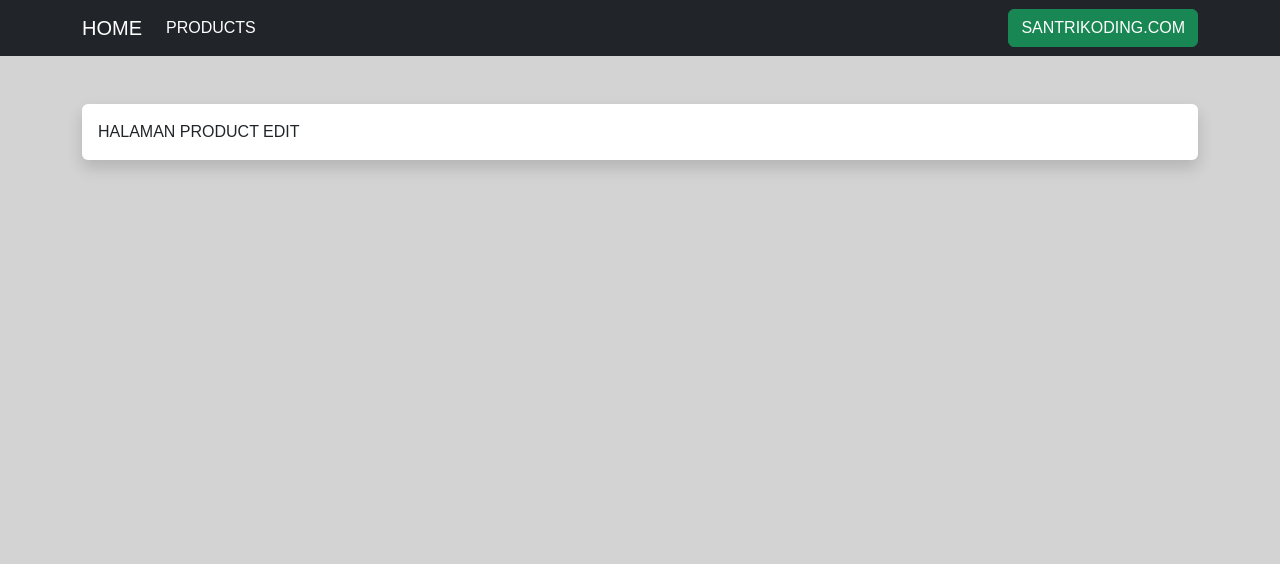
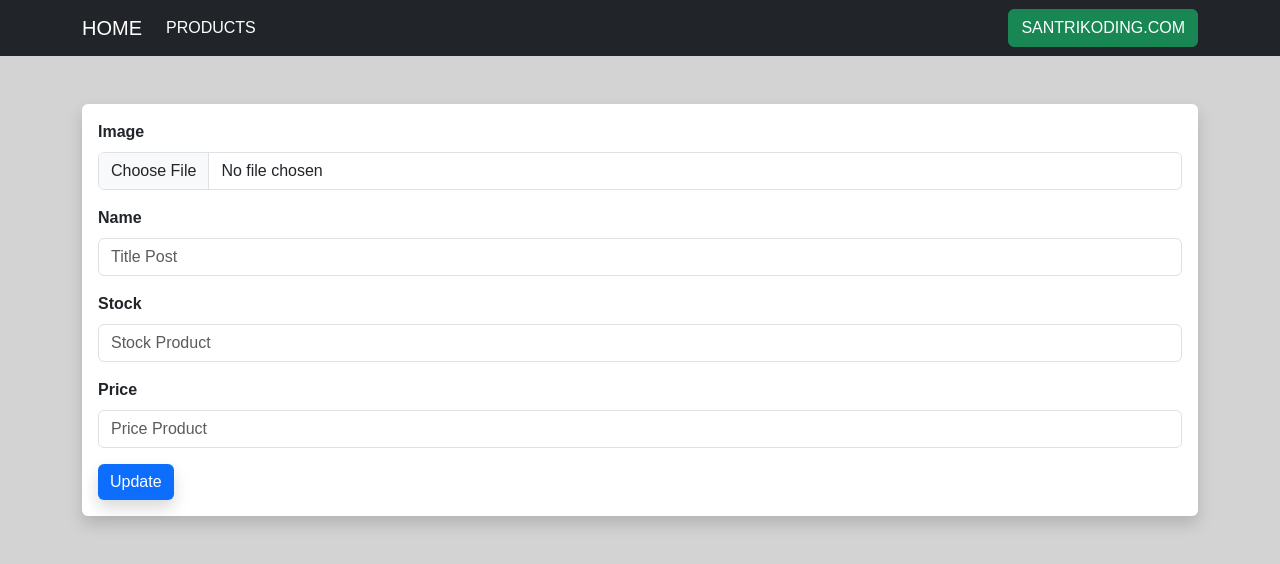
Before and after one commit to tarmidzibariq/ujian_akhir, a React (Vite) app in the folder react-crud/: page /products/edit/1 in a window 1280 px wide. Shown: the top 564 px of the page. Built offline with nearby package versions, Linux system fonts and the light colour scheme; no server answers.

Commit message:
update Data

```diff
--- a/react-crud/src/views/product/edit.jsx
+++ b/react-crud/src/views/product/edit.jsx
@@ -1,11 +1,145 @@
+// import useState dan useEffect
+import { useState, useEffect } from 'react';
+
+// import useNavigate and useParams
+import { useNavigate, useParams } from 'react-router-dom';
+
+// import api
+import api from '../../api';
+
+
 export default function ProductEdit() {
+
+  // define state
+  const [image, setImage] = useState('');
+  const [name, setName] = useState('');
+  const [stock, setStock] = useState('');
+  const [price, setPrice] = useState('');
+
+  // const validation
+  const [errors, setErrors] = useState('');
+
+  // useNavigate
+  const navigate = useNavigate();
+
+  // destuct ID
+  const { id } = useParams();
+
+  //method fetchDetailProduct
+  const fetchDetailProduct = async () => {
+
+    // fetch data
+    await api.get(`/api/products/${id}`)
+      .then(response => {
+
+        // console.log(response.data.data.name);
+        setName(response.data.data.name);
+        setStock(response.data.data.stock);
+        setPrice(response.data.data.price);
+    })
+  }
+
+  // hook useEffect
+  useEffect(() => {
+
+    // method "fetchDetailProduct"
+    fetchDetailProduct();
+  }, []);
+
+  const handleFileChange = (e) => {
+    setImage(e.target.files[0]);
+  }
+
+  const validateForm = () => {
+    const newErrors = {};
+    // if (!image) newErrors.image = "Image is required";
+    if (!name) newErrors.name = "Name is required";
+    if (!stock || stock <= 0) newErrors.stock = "Stock must be greater than 0";
+    if (!price || price <= 0) newErrors.price = "Price must be greater than 0";
+
+    setErrors(newErrors);
+    return Object.keys(newErrors).length === 0;
+  };
+
+  const updateProduct = async (e) => {
+    e.preventDefault();
+
+    if (!validateForm()) return;
+
+    const formData = new FormData();
+    formData.append('image', image);
+    formData.append('name', name);
+    formData.append('stock', stock);
+    formData.append('price', price);
+    formData.append('_method', 'PUT');
+
+    try {
+      await api.post(`/api/products/${id}`, formData);
+      navigate('/products');
+    } catch (error) {
+      setErrors(error.response?.data || {});
+    }
+  };
+
+
   return (
     <div className="container mt-5 mb-5">
       <div className="row">
         <div className="col-md-12">
           <div className="card border-0 rounded shadow">
             <div className="card-body">
-              HALAMAN PRODUCT EDIT
+              <form onSubmit={updateProduct}>
+
+                <div className="mb-3">
+                    <label className="form-label fw-bold">Image</label>
+                    <input type="file"  onChange={handleFileChange} className="form-control"/>
+                    {
+                        errors.image && (
+                            <div className="alert alert-danger mt-2">
+                                {errors.image}
+                            </div>
+                        )
+                    }
+                </div>
+
+                <div className="mb-3">
+                    <label className="form-label fw-bold">Name</label>
+                    <input type="text" className="form-control" value={name} onChange={(e) => setName(e.target.value)} placeholder="Title Post"/>
+                    {
+                        errors.name && (
+                            <div className="alert alert-danger mt-2">
+                                {errors.name}
+                            </div>
+                        )
+                    }
+                </div>
+
+                <div className="mb-3">
+                    <label className="form-label fw-bold">Stock</label>
+                    <input type="number" className="form-control" value={stock} onChange={(e) => setStock(e.target.value)} placeholder="Stock Product"/>
+                    {
+                      errors.stock && (
+                          <div className="alert alert-danger mt-2">
+                              {errors.stock}
+                          </div>
+                      )
+                    }
+                </div>
+
+                <div className="mb-3">
+                    <label className="form-label fw-bold">Price</label>
+                    <input type="number" className="form-control" value={price} onChange={(e) => setPrice(e.target.value)} placeholder="Price Product"/>
+                    {
+                      errors.price && (
+                          <div className="alert alert-danger mt-2">
+                              {errors.price}
+                          </div>
+                      )
+                    }
+                </div>
+
+                <button type="submit" className="btn btn-md btn-primary rounded-sm shadow border-0">Update</button>
+            </form>
             </div>
           </div>
         </div>
--- a/react-crud/src/views/product/index.jsx
+++ b/react-crud/src/views/product/index.jsx
@@ -58,7 +58,7 @@ export default function ProductIndex() {
                         <td>{ product.stock }</td>
                         <td>{ product.price }</td>
                         <td className="text-center">
-                            {/* <Link to={`/products/edit/${product.id}`} className="btn btn-sm btn-primary rounded-sm shadow border-0 me-2">EDIT</Link> */}
+                            <Link to={`/products/edit/${product.id}`} className="btn btn-sm btn-primary rounded-sm shadow border-0 me-2">EDIT</Link>
                             <button className="btn btn-sm btn-danger rounded-sm shadow border-0">DELETE</button>
                         </td>
                     </tr>
```
Also changed, not shown: 1 other file (tests, documents, lock files or other folders).
